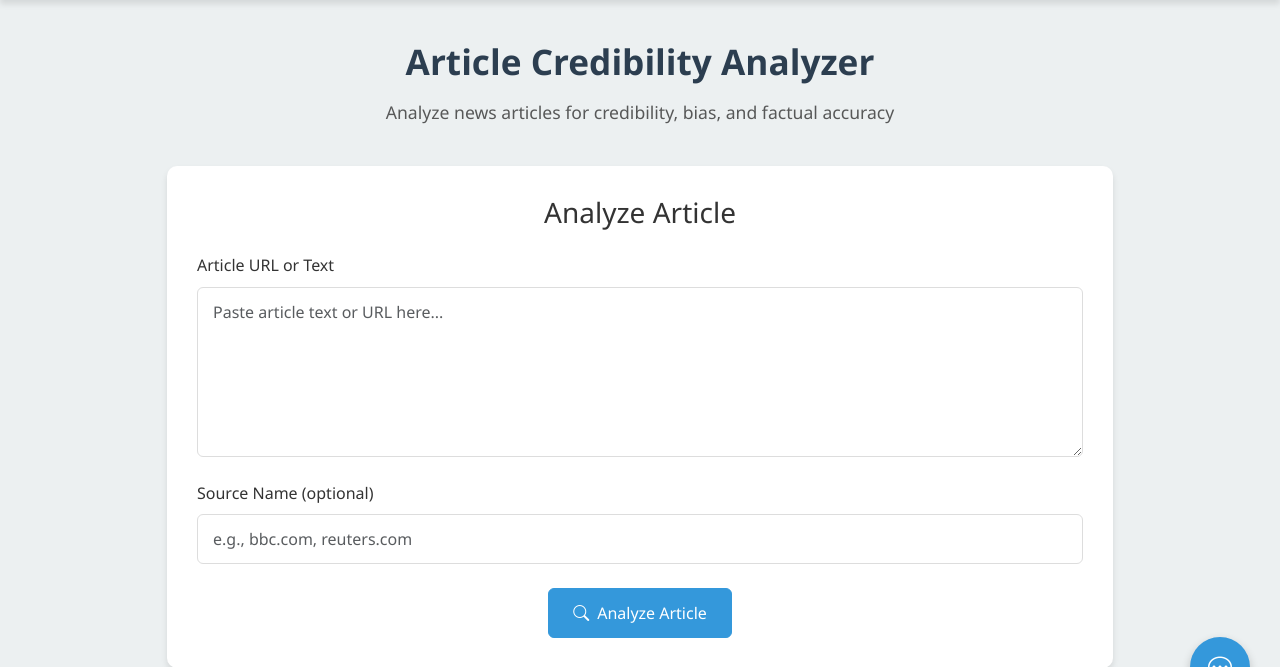
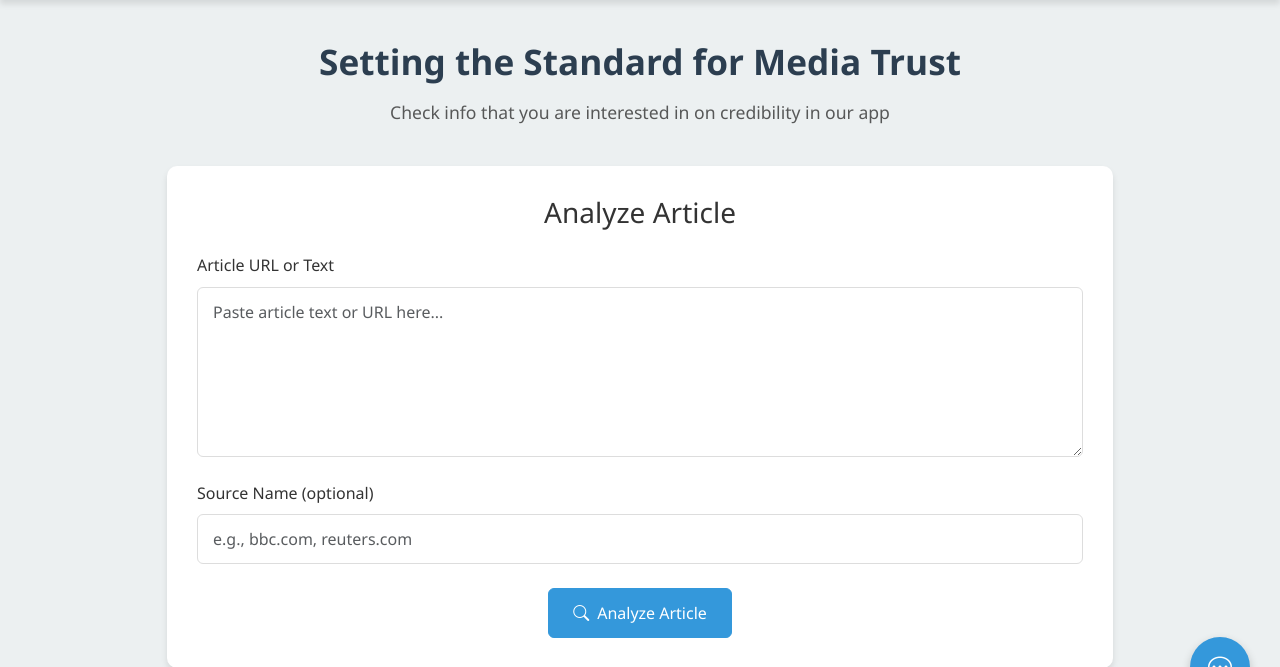
Before and after one commit to credibility-index/credibility-index, a Flask app: page / in a window 1280 px wide. Shown: the part 73-740 px from the top of the page. Run offline with Flask 3, Linux system fonts and the light colour scheme; some libraries are stand-ins or nearby versions.

Commit message:
Update index.html

```diff
--- a/templates/index.html
+++ b/templates/index.html
@@ -473,8 +473,8 @@
 
     <div class="container main-container">
         <div class="page-title">
-            <h1 class="main-heading">Article Credibility Analyzer</h1>
-            <p class="subheading">Analyze news articles for credibility, bias, and factual accuracy</p>
+            <h1 class="main-heading">Setting the Standard for Media Trust</h1>
+            <p class="subheading">Check info that you are interested in on credibility in our app</p>
         </div>
 
         <div class="row justify-content-center">
```
